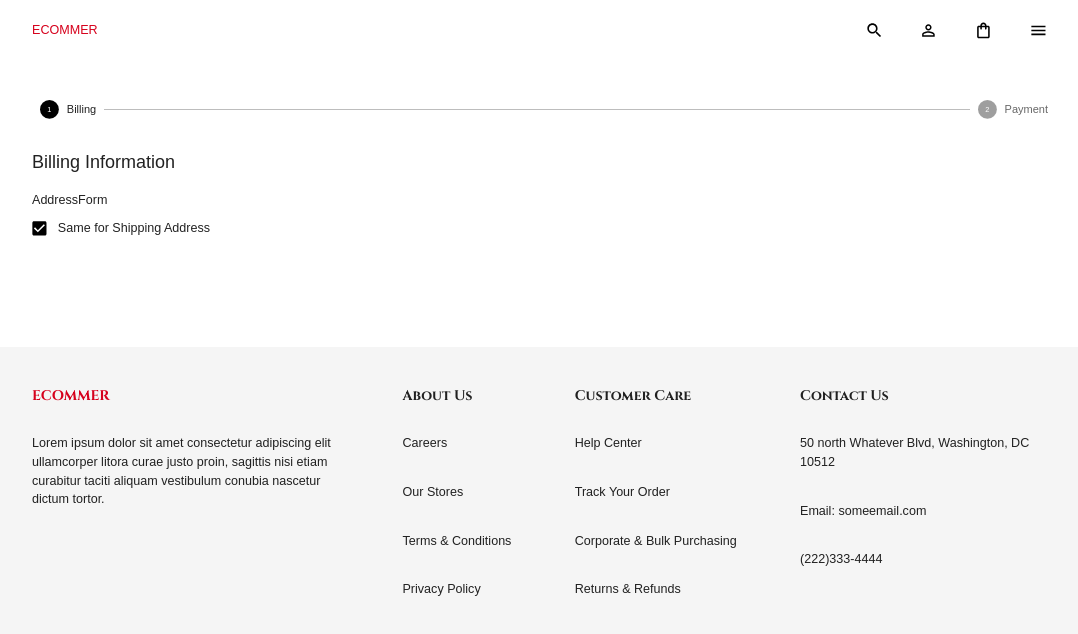
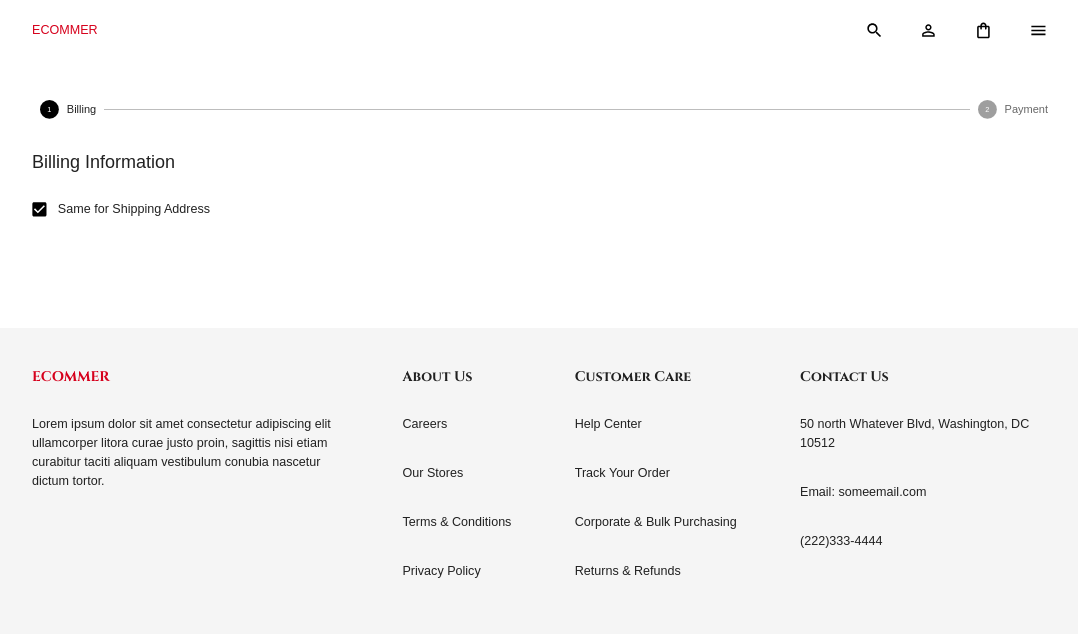
Before and after one commit to tiagosousa10/e-commerce-app, a React (Create React App) app in the folder client/: page /checkout in a window 1280 px wide. Shown: the top 634 px of the page, without its empty margins (96-1174 px from the left). Built offline with nearby package versions, Linux system fonts and the light colour scheme; a web font is replaced by a local one.

Commit message:
fields functions formatted

```diff
--- a/client/src/scenes/checkout/AddressForm.jsx
+++ b/client/src/scenes/checkout/AddressForm.jsx
@@ -1,8 +1,39 @@
-import React from 'react'
+import {Box, useMediaQuery, TextField } from "@mui/material"
+import { getIn } from "formik"
 
-const AddressForm = () => {
+const AddressForm = ({
+   type,
+   value,
+   errors,
+   touched,
+   handleBlur,
+   handleChange,
+}) => {
+   const isNonMobile = useMediaQuery("(min-width:600px)")
+
+   //these functions allow for better code readability
+   const formattedName = (field) => `${type}.${field}`; // type.billingAddress.street
+
+   const formattedError = (field) =>
+      Boolean(
+         getIn(touched, formattedName(field)) &&  // check if the field has been touched
+         getIn(errors, formattedName(field))
+      ); // if it has, return the error message
+
+   const formattedHelper = (field) =>
+      getIn(touched, formattedName(field)) &&  // check if the field has been touched
+      getIn(errors, formattedName(field))
+
+
   return (
-    <div>AddressForm</div>
+    <Box
+      display={"grid"}
+      gap={"15px"}
+      gridTemplateColumns="repeat(4,minmax(0,1fr))"
+      sx={{
+         "& > div" : {gridColumn: isNonMobile ? undefined : "span 4"},
+      }}
+    ></Box>
   )
 }
 
```
